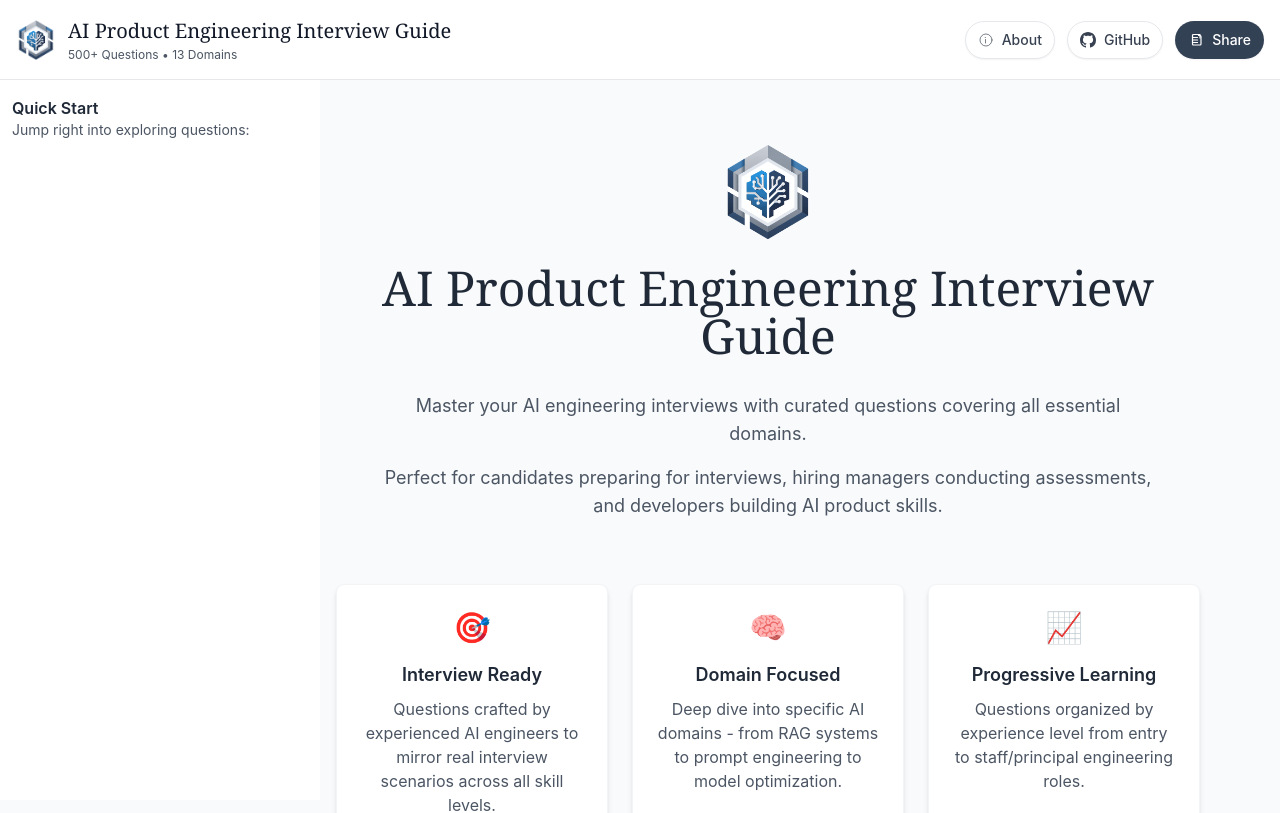
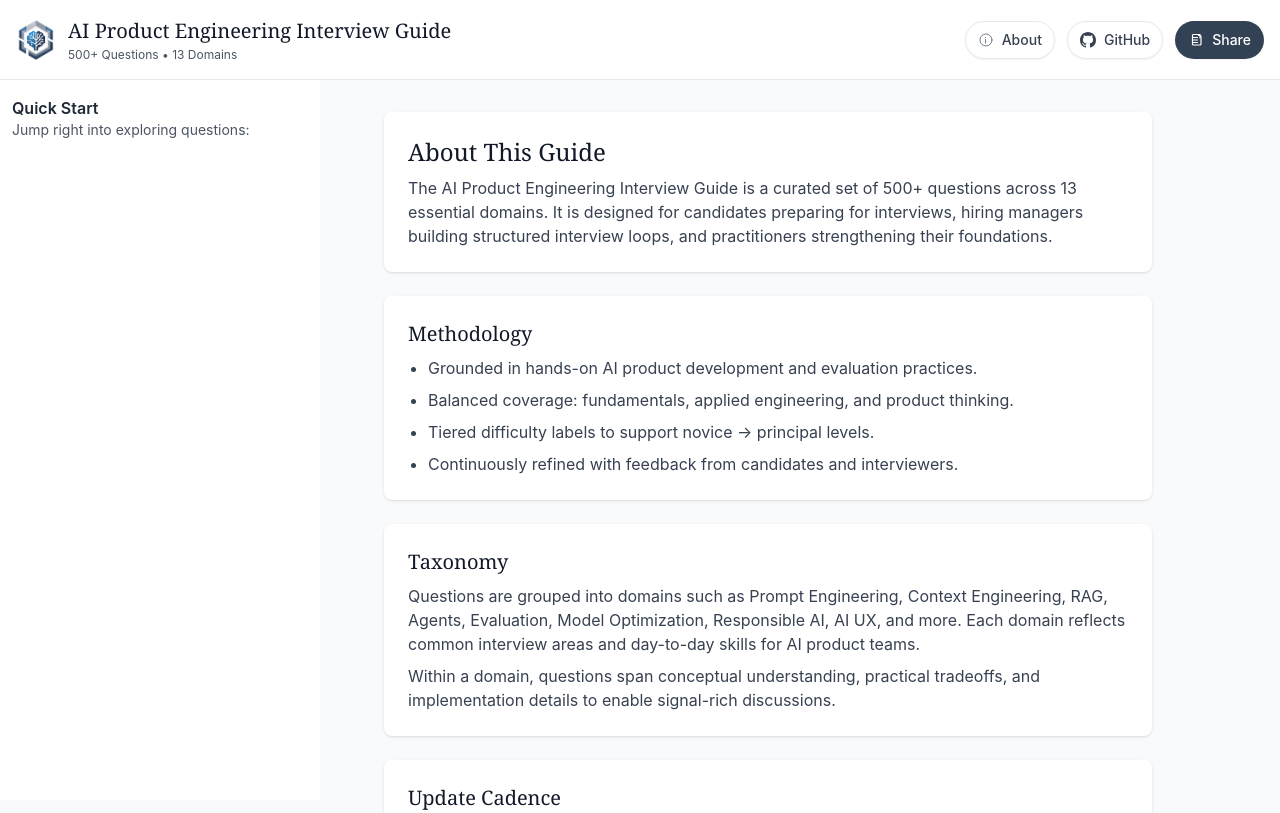
Before and after one commit to SilasReinagel/AiProductEngineerQuestions, a React (Vite) app in the folder webapp/: page /about in a window 1280 px wide. Shown: the top 813 px of the page. Built offline with nearby package versions, Linux system fonts and the light colour scheme.

Commit message:
Tech: Uses React Router

```diff
--- a/webapp/package.json
+++ b/webapp/package.json
@@ -13,7 +13,8 @@
   },
   "dependencies": {
     "react": "^18.3.1",
-    "react-dom": "^18.3.1"
+    "react-dom": "^18.3.1",
+    "react-router-dom": "^6.26.1"
   },
   "devDependencies": {
     "@eslint/js": "^9.9.0",
--- a/webapp/src/AcademicApp.jsx
+++ b/webapp/src/AcademicApp.jsx
@@ -1,5 +1,6 @@
 // @ts-check
 import React, { useState, useEffect } from 'react'
+import { useLocation, useNavigate, useParams } from 'react-router-dom'
 import { useStaticQuestionData } from './hooks/useStaticQuestionData.js'
 import QuestionCard from './components/QuestionCard.jsx'
 import Header from './components/Header.jsx'
@@ -114,11 +115,14 @@ function QuestionsView({ categories, questions, selectedTopic, onTopicChange })
  * Target: Interview candidates, hiring managers, developers building AI skills
  * Focus: Interview preparation, skill assessment, practical knowledge building
  */
-function AcademicApp() {
+function AcademicApp({ initialView }) {
   const { categories, questions, loading, error, sortedCategoriesEntries } = useStaticQuestionData()
   const [selectedTopic, setSelectedTopic] = useState(/** @type {string | null} */(null))
   const [showLanding, setShowLanding] = useState(true)
   const [showAbout, setShowAbout] = useState(false)
+  const params = useParams()
+  const navigate = useNavigate()
+  const location = useLocation()
 
   const scrollToTop = () => {
     try {
@@ -128,34 +132,42 @@ function AcademicApp() {
     }
   }
 
-  // Handle URL parameters for direct category access (SEO/sitemap support)
+  // Sync state from router path or query params (for backwards compatibility)
   useEffect(() => {
     const urlParams = new URLSearchParams(window.location.search)
-    const categoryParam = urlParams.get('category')
-    const aboutParam = urlParams.get('about')
+    const queryCategory = urlParams.get('category')
+    const queryAbout = urlParams.get('about')
 
-    if (aboutParam === '1') {
+    // Path-based routing has priority
+    if (location.pathname === '/about' || initialView === 'about' || queryAbout === '1') {
       setShowAbout(true)
       setShowLanding(false)
       setSelectedTopic(null)
       return
     }
 
-    if (categoryParam && categories[categoryParam]) {
-      setSelectedTopic(categoryParam)
+    const pathCategory = params.categorySlug
+    if (pathCategory && categories[pathCategory]) {
+      setSelectedTopic(pathCategory)
       setShowLanding(false)
+      setShowAbout(false)
+      return
     }
-  }, [categories])
+
+    if (queryCategory && categories[queryCategory]) {
+      setSelectedTopic(queryCategory)
+      setShowLanding(false)
+      setShowAbout(false)
+    }
+  }, [location.pathname, location.search, params.categorySlug, categories, initialView])
 
   const handleSelectCategory = (categorySlug) => {
     setSelectedTopic(categorySlug)
     setShowLanding(false)
     setShowAbout(false)
 
-    // Update URL for better SEO and bookmarkability
-    const newUrl = new URL(window.location.href)
-    newUrl.searchParams.set('category', categorySlug)
-    window.history.pushState({}, '', newUrl)
+    // Route navigation
+    navigate(`/${categorySlug}`)
 
     scrollToTop()
   }
@@ -165,11 +177,7 @@ function AcademicApp() {
     setSelectedTopic(null)
     setShowAbout(false)
 
-    // Clear URL parameters
-    const newUrl = new URL(window.location.href)
-    newUrl.searchParams.delete('category')
-    newUrl.searchParams.delete('about')
-    window.history.pushState({}, '', newUrl)
+    navigate('/')
 
     scrollToTop()
   }
@@ -178,11 +186,7 @@ function AcademicApp() {
     setSelectedTopic(categorySlug)
     setShowAbout(false)
 
-    // Update URL for the new category
-    const newUrl = new URL(window.location.href)
-    newUrl.searchParams.set('category', categorySlug)
-    newUrl.searchParams.delete('about')
-    window.history.pushState({}, '', newUrl)
+    navigate(`/${categorySlug}`)
 
     scrollToTop()
   }
@@ -192,10 +196,7 @@ function AcademicApp() {
     setShowLanding(false)
     setSelectedTopic(null)
 
-    const newUrl = new URL(window.location.href)
-    newUrl.searchParams.delete('category')
-    newUrl.searchParams.set('about', '1')
-    window.history.pushState({}, '', newUrl)
+    navigate('/about')
 
     scrollToTop()
   }
--- a/webapp/src/main.jsx
+++ b/webapp/src/main.jsx
@@ -1,10 +1,18 @@
 import React, { StrictMode } from 'react'
 import { createRoot } from 'react-dom/client'
+import { createBrowserRouter, RouterProvider } from 'react-router-dom'
 import AcademicApp from './AcademicApp.jsx'
 import './index.css'
 
+const router = createBrowserRouter([
+  { path: '/', element: <AcademicApp /> },
+  { path: '/about', element: <AcademicApp initialView="about" /> },
+  // Category routes map to the same SPA, AcademicApp reads 'category' from URL or path
+  { path: '/:categorySlug', element: <AcademicApp /> },
+])
+
 createRoot(document.getElementById('root')).render(
   <StrictMode>
-    <AcademicApp />
+    <RouterProvider router={router} />
   </StrictMode>,
 )
```
Also changed, not shown: 2 other files (tests, documents, lock files or other folders).
